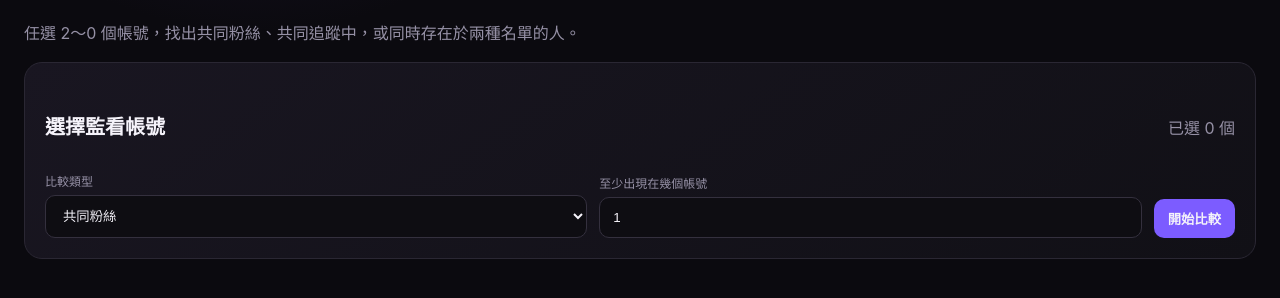
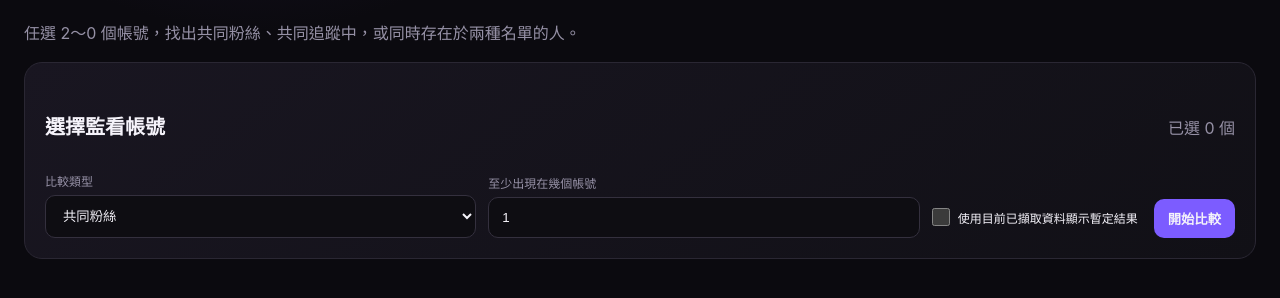
Before and after one commit to pociwu/threads-public-monitor, a FastAPI app: page /relationships/compare in a window 1280 px wide. Shown: the part 266-564 px from the top of the page. Run offline with FastAPI, Linux system fonts and the light colour scheme.

Commit message:
Allow provisional relationship comparisons

```diff
--- a/app/main.py
+++ b/app/main.py
@@ -324,6 +324,7 @@ def compare_relationships(
     account_ids: list[int] = Query(default=[]),
     comparison_type: str = Query("followers"),
     min_present: int | None = Query(None, ge=1),
+    include_partial: bool = Query(False),
     db: Session = Depends(get_db),
 ):
     if comparison_type not in {"followers", "following", "both"}:
@@ -350,6 +351,10 @@ def compare_relationships(
     complete_scans: dict[str, dict[int, RelationshipScan]] = {
         relationship_type: {} for relationship_type in needed_types
     }
+    comparison_scans: dict[str, dict[int, RelationshipScan]] = {
+        relationship_type: {} for relationship_type in needed_types
+    }
+    provisional_account_ids: set[int] = set()
     for account in selected_accounts:
         type_statuses = {}
         for relationship_type in needed_types:
@@ -360,14 +365,25 @@ def compare_relationships(
             type_statuses[relationship_type] = {"latest": latest, "complete": complete}
             if complete:
                 complete_scans[relationship_type][account.id] = complete
+            selected_scan = complete
+            if (
+                include_partial
+                and latest
+                and latest.status in {"running", "failed"}
+                and latest.collected_count > 0
+            ):
+                selected_scan = latest
+                provisional_account_ids.add(account.id)
+            if selected_scan:
+                comparison_scans[relationship_type][account.id] = selected_scan
         scan_statuses.append({"account": account, "types": type_statuses})
 
     eligible_ids = set(selected_ids)
     for relationship_type in needed_types:
-        eligible_ids &= set(complete_scans[relationship_type])
+        eligible_ids &= set(comparison_scans[relationship_type])
     eligible_accounts = [account for account in selected_accounts if account.id in eligible_ids]
     threshold = min_present or len(eligible_accounts)
-    threshold = min(max(threshold, 1), max(len(eligible_accounts), 1))
+    threshold = max(threshold, 1)
 
     results = []
     if len(selected_accounts) >= 2 and eligible_accounts:
@@ -376,7 +392,7 @@ def compare_relationships(
                 db,
                 {
                     account_id: scan
-                    for account_id, scan in complete_scans[relationship_type].items()
+                    for account_id, scan in comparison_scans[relationship_type].items()
                     if account_id in eligible_ids
                 },
             )
@@ -420,6 +436,8 @@ def compare_relationships(
             "scan_statuses": scan_statuses,
             "comparison_type": comparison_type,
             "min_present": threshold,
+            "include_partial": include_partial,
+            "is_provisional": bool(provisional_account_ids & eligible_ids),
             "results": results,
             "comparison_labels": {
                 "followers": "共同粉絲",
--- a/app/static/relationships.css
+++ b/app/static/relationships.css
@@ -21,9 +21,11 @@
 .account-choice .avatar { width: 38px; height: 38px; }
 .account-choice strong,.account-choice small { display: block; }
 .account-choice small { color: var(--muted); }
-.compare-controls { display: grid; grid-template-columns: 1fr 1fr auto; align-items: end; gap: 12px; margin-top: 18px; }
+.compare-controls { display: grid; grid-template-columns: 1fr 1fr minmax(210px,auto) auto; align-items: end; gap: 12px; margin-top: 18px; }
 .compare-controls label { color: var(--muted); font-size: 12px; }
 .compare-controls input,.compare-controls select { margin-top: 6px; }
+.compare-controls .partial-option { display: flex; align-items: center; gap: 8px; min-height: 42px; color: var(--text); }
+.compare-controls .partial-option input { width: 18px; height: 18px; margin: 0; accent-color: var(--violet); }
 .status-grid { display: grid; grid-template-columns: repeat(auto-fill,minmax(240px,1fr)); gap: 10px; }
 .status-card { background: var(--panel); border: 1px solid var(--line); border-radius: 13px; padding: 13px; }
 .status-card p { display: flex; align-items: center; justify-content: space-between; gap: 8px; margin: 10px 0 0; color: var(--muted); font-size: 12px; }
--- a/app/templates/relationship_compare.html
+++ b/app/templates/relationship_compare.html
@@ -32,6 +32,7 @@
     <label>至少出現在幾個帳號
       <input type="number" name="min_present" min="1" max="{{ selected_accounts|length or accounts|length }}" value="{{ min_present }}">
     </label>
+    <label class="partial-option"><input type="checkbox" name="include_partial" value="true" {{ 'checked' if include_partial else '' }}> 使用目前已擷取資料顯示暫定結果</label>
     <button class="button primary" type="submit">開始比較</button>
   </div>
 </form>
@@ -48,8 +49,8 @@
       {% for relationship_type,scan_info in row.types.items() %}{% set scan = scan_info.latest %}{% set complete_scan = scan_info.complete %}
       <p><span>{{ '粉絲' if relationship_type == 'followers' else '追蹤中' }}</span>
         {% if scan and scan.status == 'complete' %}<span class="status status-succeeded">完整 · {{ scan.scan_date }}</span>
-        {% elif complete_scan %}<span class="status status-queued">比較 {{ complete_scan.scan_date }} · 最新{{ {'running':'回補中','failed':'失敗','unavailable':'未提供'}.get(scan.status, scan.status) }}</span>
-        {% elif scan %}<span class="status status-failed">{{ {'running':'回補中','failed':'失敗','unavailable':'未提供'}.get(scan.status, scan.status) }} · {{ scan.scan_date }}</span>
+        {% elif complete_scan %}<span class="status status-queued">比較 {{ complete_scan.scan_date }} · 最新{{ {'running':'回補中','failed':'失敗','unavailable':'未提供'}.get(scan.status, scan.status) }}{% if include_partial and scan.collected_count %} · 已擷取 {{ scan.collected_count }} 人{% endif %}</span>
+        {% elif scan %}<span class="status status-failed">{{ {'running':'回補中','failed':'失敗','unavailable':'未提供'}.get(scan.status, scan.status) }} · {{ scan.scan_date }}{% if include_partial and scan.collected_count %} · 已擷取 {{ scan.collected_count }} 人{% endif %}</span>
         {% else %}<span class="status status-failed">尚無掃描</span>{% endif %}
       </p>
       {% endfor %}
@@ -59,10 +60,11 @@
   {% if eligible_accounts|length < selected_accounts|length %}
   <div class="alert warning">{{ selected_accounts|length - eligible_accounts|length }} 個帳號缺少所需的完整名單，本次已排除；結果可能少於預期，但不會把未擷取資料判定為不存在。</div>
   {% endif %}
+  {% if is_provisional %}<div class="alert warning"><strong>暫定結果：</strong>包含尚未完成的回補名單，只能確認目前已出現的共同使用者；未出現者不能判定為不存在。</div>{% endif %}
 </section>
 
 <section class="relationship-panel comparison-results">
-  <div class="section-heading"><h2>{{ comparison_labels[comparison_type] }}</h2><span class="muted">共 {{ results|length }} 人 · 門檻 {{ min_present }} / {{ eligible_accounts|length }}</span></div>
+  <div class="section-heading"><h2>{{ comparison_labels[comparison_type] }}{% if is_provisional %} · 暫定結果{% endif %}</h2><span class="muted">共 {{ results|length }} 人 · 門檻 {{ min_present }} / {{ eligible_accounts|length }}</span></div>
   <div class="member-grid">
     {% for item in results %}
     <article class="comparison-card">
```
Also changed, not shown: tests/test_web.py (+53 -0 lines).
